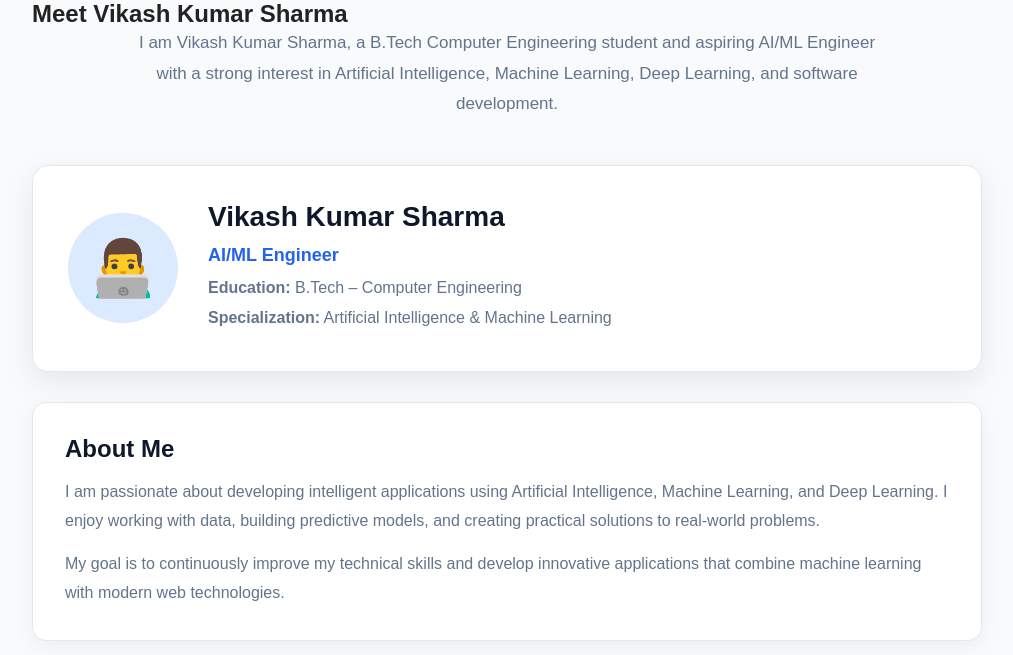
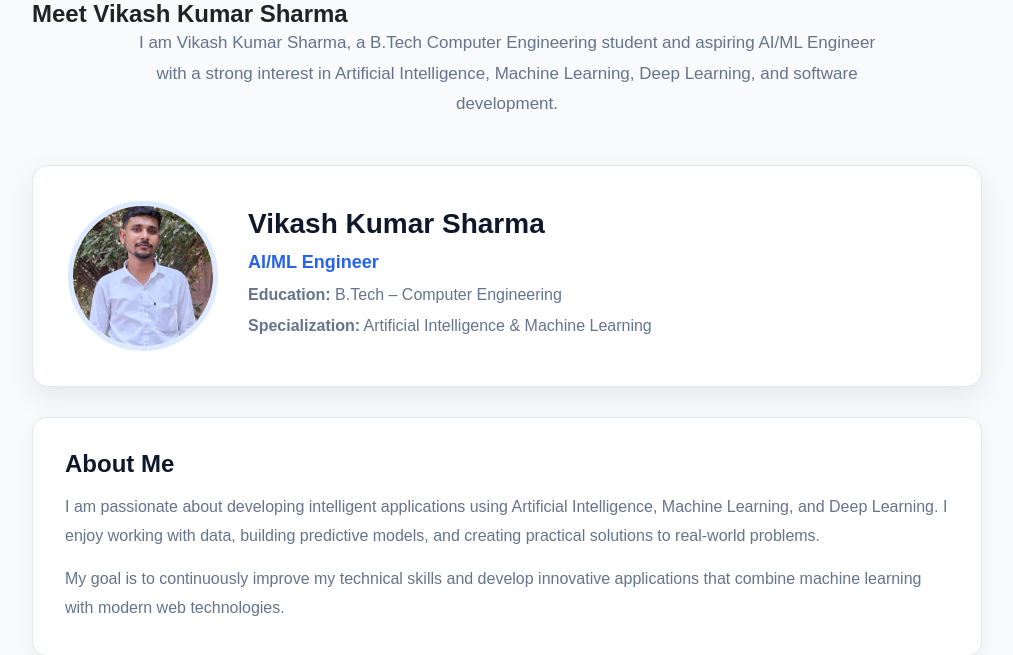
Before and after one commit to vikashkumar97983282-glitch/Flask-Tutorial, a Flask app: page /developer in a window 1280 px wide. Shown: the part 226-881 px from the top of the page, without its empty margins (133-1146 px from the left). Run offline with Flask 3, Linux system fonts and the light colour scheme.

Commit message:
add image in developer pages and updates.

```diff
--- a/placement_prediction/app/static/css/style.css
+++ b/placement_prediction/app/static/css/style.css
@@ -1496,6 +1496,21 @@ footer p {
     margin-bottom: 30px;
 }
 
+.developer-image {
+    width: 150px;
+    height: 150px;
+    flex-shrink: 0;
+}
+
+.developer-image img {
+    width: 100%;
+    height: 100%;
+    object-fit: cover;
+    border-radius: 50%;
+    border: 5px solid #dbeafe;
+    display: block;
+}
+
 .creator-icon {
     width: 110px;
     height: 110px;
--- a/placement_prediction/app/templates/developer.html
+++ b/placement_prediction/app/templates/developer.html
@@ -36,8 +36,9 @@ About the Developer | Placement Prediction
 
         <div class="creator-profile">
 
-            <div class="creator-icon">
-                👨‍💻
+            <div class="developer-image">
+                <img src="{{ url_for('static', filename='images/vks.jpeg') }}"
+                alt="Vikash Kumar Sharma">
             </div>
 
             <div class="creator-info">
```
Also changed, not shown: placement_prediction/app/static/images/vks.jpeg (added).
